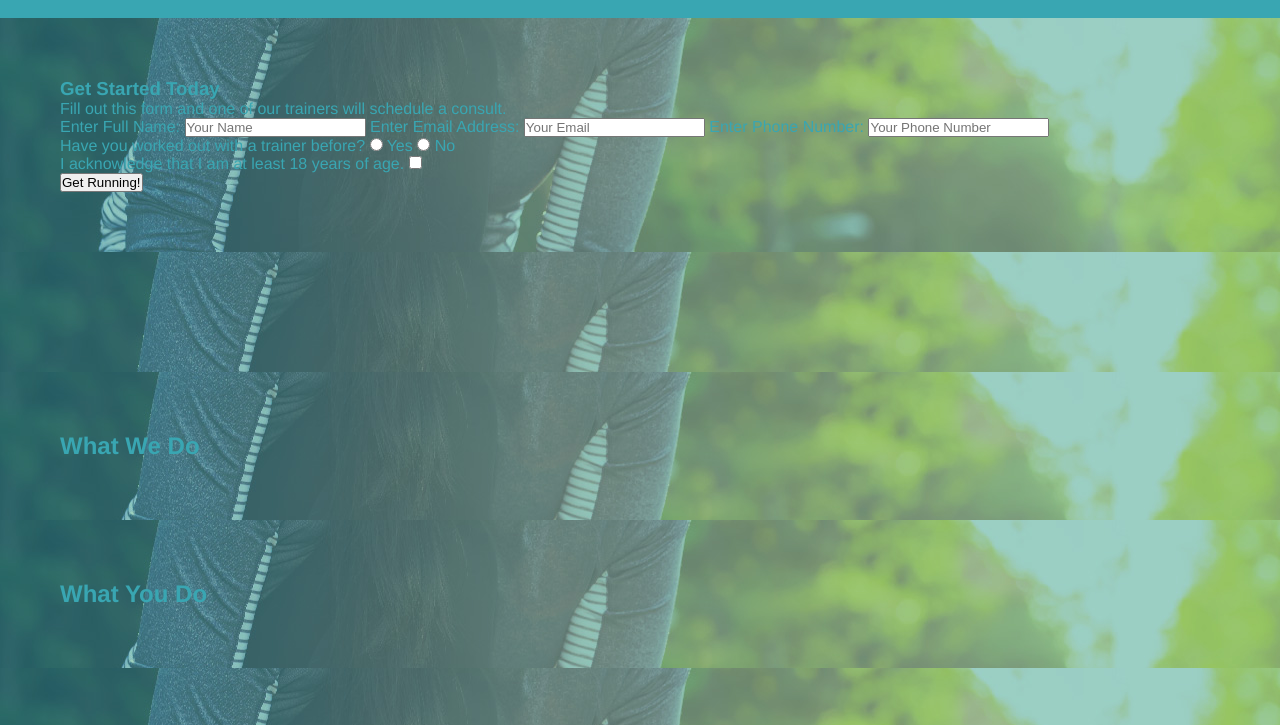
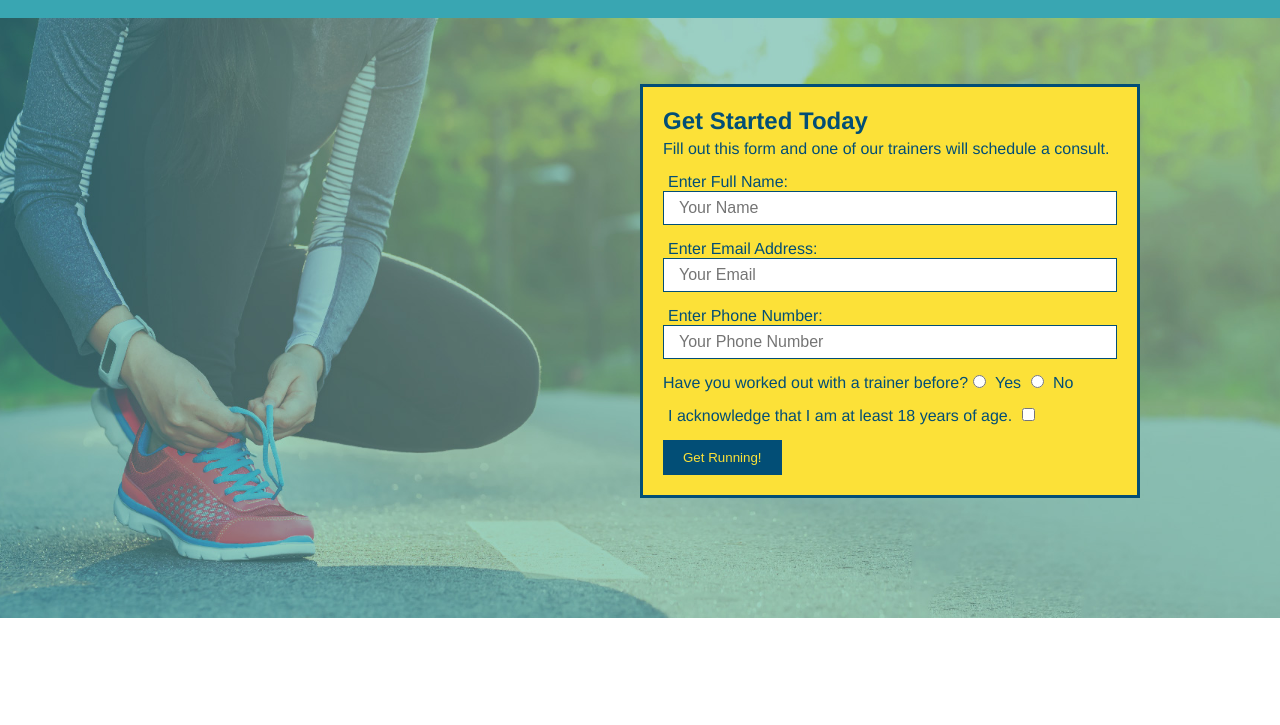
Before and after one commit to duhjeffmeister/run-buddy, a plain HTML site: page index.html in a window 1280 px wide. Shown: the part 64-789 px from the top of the page. Drawn offline with Linux system fonts and the light colour scheme.

Commit message:
formatted and styled hero section

```diff
--- a/assets/css/style.css
+++ b/assets/css/style.css
@@ -68,5 +68,59 @@ footer a {
 
 section {
     padding: 60px;
+}
+
+/* Hero Style*/
+.hero {
     background-image: url("../../images/hero-bg.jpg");
+    height: 600px;
+    background-size: cover;
+    background-position: center;
+    position: relative;
 }
+
+
+.hero-form {
+    border: 3px solid #024e76;
+    background-color: #fce138;
+    padding: 20px;
+    width: 500px;
+    color: #024e76;
+    position: absolute;
+    bottom: 120px;
+    right: 140px;
+}
+
+.hero-form h3 {
+    font-size: 24px;
+    margin: 0;
+}
+
+.hero-form p {
+    margin: 5px 0 15px 0;
+}
+
+.form-input {
+    border: 1px solid #024e76;
+    display: block;
+    padding: 7px 15px;
+    font-size: 16px;
+    color: #024e76;
+    width: 100%;
+    margin-bottom: 15px;
+}
+
+.hero-form label {
+    margin: 0 5px;
+}
+
+.hero-form button {
+    color: #fce138;
+    background-color: #024e76;
+    border: none;
+    padding: 10px 20px;
+    font-sizes: 16px;
+}
+
+
+/* End Hero Style*/
--- a/index.html
+++ b/index.html
@@ -39,8 +39,8 @@
     <body>
 
         <!--Sign-Up Form Container; Hero section-->
-        <section>
-            <div>
+        <section class="hero">
+            <div class="hero-form">
                 <h3>Get Started Today</h3>
                 <p>Fill out this form and one of our trainers will schedule a consult.</p>
 
@@ -48,13 +48,13 @@
                 <form>
                     <!--Adding 3 text boxes for entry-->
                     <label for="name">Enter Full Name:</label>
-                    <input type="text" placeholder="Your Name" name="name" id="name"/>
+                    <input type="text" placeholder="Your Name" name="name" id="name" class="form-input"/>
 
                     <label for="email">Enter Email Address:</label>
-                    <input type="email" placeholder="Your Email" name="email" id="email"/>
+                    <input type="email" placeholder="Your Email" name="email" id="email" class="form-input"/>
 
-                    <label for="name">Enter Phone Number:</label>
-                    <input type="tel" placeholder="Your Phone Number" name="phone" id="phone"/>
+                    <label for="phone">Enter Phone Number:</label>
+                    <input type="tel" placeholder="Your Phone Number" name="phone" id="phone" class="form-input"/>
 
                     <p>
                         Have you worked out with a trainer before?
```
